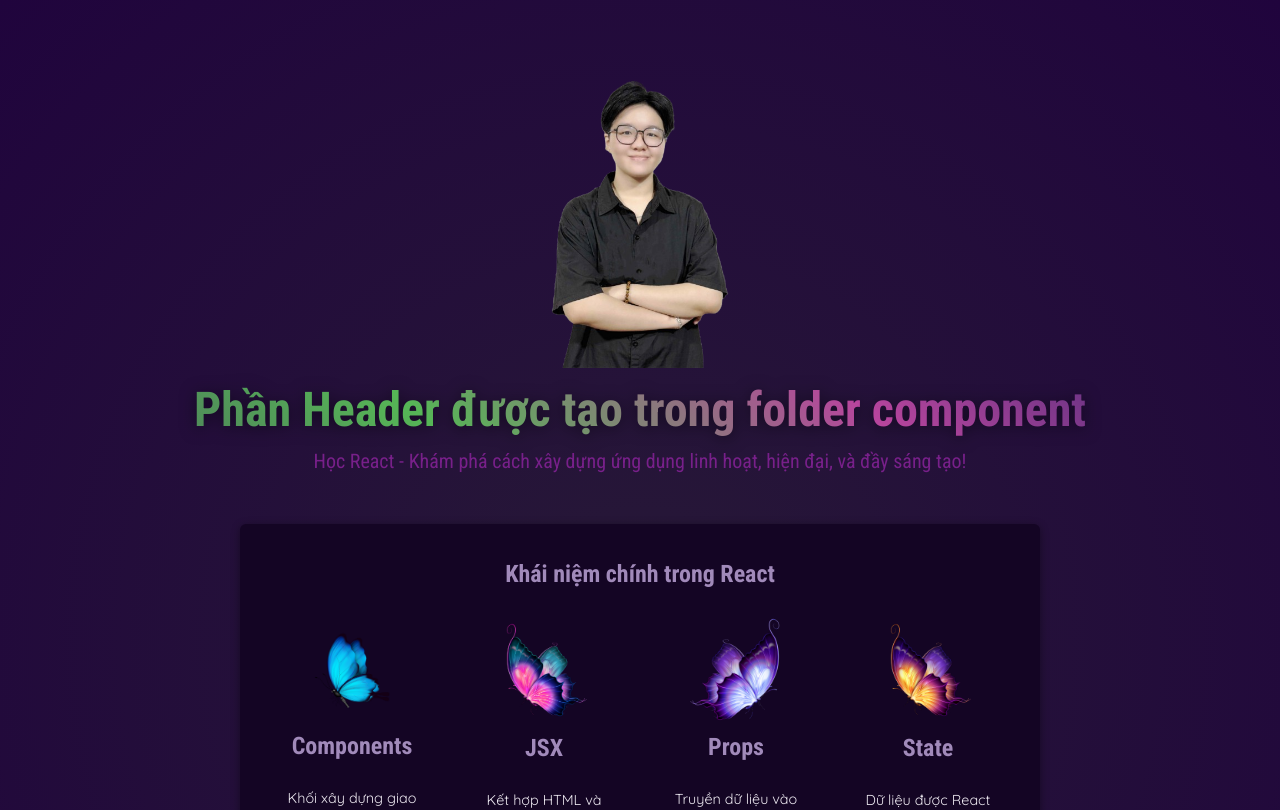
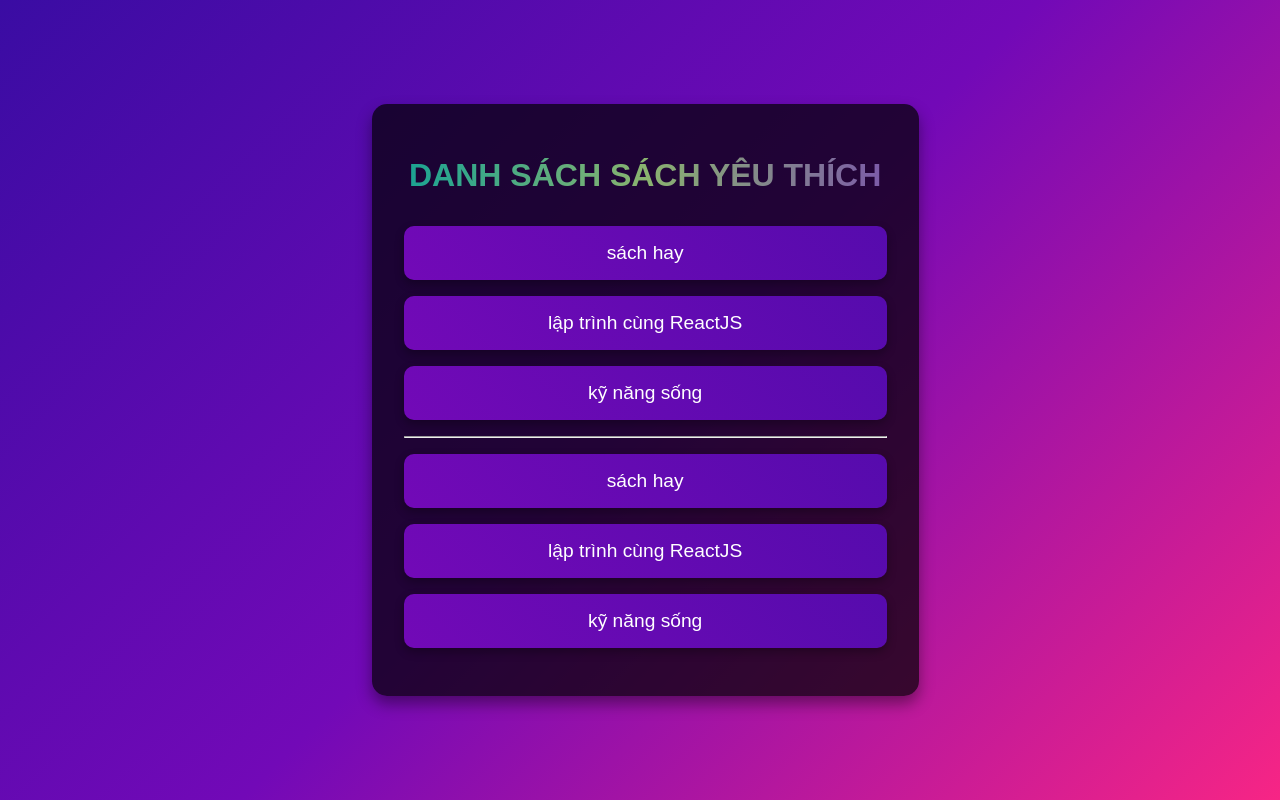
Before and after one commit to ACE2209/ReactJS-and-NextJS, a React (Vite) app: page / in a window 1280 px wide. Shown: the top 810 px of the page. Built offline with nearby package versions, Linux system fonts and the light colour scheme.

Commit message:
update lan 8

```diff
--- a/src/App.jsx
+++ b/src/App.jsx
@@ -1,4 +1,4 @@
-import Output from "./components/Theory/OutputButton";
+import Output from "./components/7/Map";
 
 function App() {
   return (
--- /dev/null
+++ b/src/components/7/Book.jsx
@@ -0,0 +1,3 @@
+export default function Book({title}) {
+  return <li className="book-item">{title}</li>;
+}
--- /dev/null
+++ b/src/components/7/Map.jsx
@@ -0,0 +1,29 @@
+import Book from "./Book";
+// 1. dữ liệu cho sẵn
+const myBooks = ["sách hay", "lập trình cùng ReactJS", "kỹ năng sống"];
+
+import "./map.css";
+
+function App() {
+  return (
+    <>
+      <div className="container">
+        <h1 className="title">Danh sách Sách yêu thích</h1>
+
+        <ul className="book-list">
+          {/* cách 1: lấy dữ liệu theo cách cứng */}
+          <Book title={myBooks[0]}></Book>
+          <Book title={myBooks[1]} />
+          <Book title={myBooks[2]} />
+          <hr />
+          {/* cách 2: dùng .map để lấy dữ liệu */}
+          {myBooks.map((sach, index) => (
+            <Book title={sach} key={index} />
+          ))}
+        </ul>
+      </div>
+    </>
+  );
+}
+
+export default App;
--- /dev/null
+++ b/src/components/7/map.css
@@ -0,0 +1,54 @@
+/* Tổng quan */
+body {
+  font-family: "Arial", sans-serif;
+  margin: 0;
+  padding: 0;
+  background: linear-gradient(135deg, #3a0ca3, #7209b7, #f72585);
+  color: #fff;
+  text-align: center;
+  min-height: 100vh;
+  display: flex;
+  justify-content: center;
+  align-items: center;
+}
+
+.container {
+  width: 90%;
+  max-width: 600px;
+  padding: 2rem;
+  background: rgba(0, 0, 0, 0.7);
+  border-radius: 15px;
+  box-shadow: 0 8px 15px rgba(0, 0, 0, 0.4);
+}
+
+.title {
+  font-size: 2rem;
+  margin-bottom: 2rem;
+  background: linear-gradient(90deg, #1aa393, #8ab36f, #7c5aa9);
+  -webkit-background-clip: text;
+  -webkit-text-fill-color: transparent;
+  font-weight: bold;
+  text-transform: uppercase;
+}
+
+.book-list {
+  list-style: none;
+  padding: 0;
+  margin: 0;
+}
+
+.book-item {
+  margin: 1rem 0;
+  padding: 1rem;
+  background: linear-gradient(45deg, #7209b7, #560bad);
+  color: #fff;
+  font-size: 1.2rem;
+  border-radius: 10px;
+  box-shadow: 0 4px 10px rgba(0, 0, 0, 0.3);
+  transition: transform 0.3s, background-color 0.3s;
+}
+
+.book-item:hover {
+  transform: scale(1.05);
+  background: linear-gradient(45deg, #f72585, #7209b7);
+}
--- a/src/components/Theory/OutputButton.jsx
+++ b/src/components/Theory/OutputButton.jsx
@@ -65,6 +65,9 @@
     setSelectedTopic(selectedButton);
   }
 
+  const kq = myData.map((item) => ({ ...item }));
+  console.log(kq);
+
   return (
     <>
       <Header />
@@ -73,10 +76,18 @@
           {/* cách thêm dữ liệu cứng */}
           <h2>Khái niệm chính trong React</h2>
           <ul>
-            <MainContent {...myData[0]} />
+            {/* <MainContent {...myData[0]} />
             <MainContent {...myData[1]} />
             <MainContent {...myData[2]} />
-            <MainContent {...myData[3]} />
+            <MainContent {...myData[3]} /> */}
+
+            {/* 1. dùng .map để lấy dữ liệu từ data.js */}
+            {/* 2. khi dùng .map thì sẽ được yêu cầu cung cấp key  */}
+            {/* 3. key dùng để xem phần tử trong key có tồn tại không*/}
+            {/* 4. toán tử spread */}
+            {myData.map((item) => (
+              <MainContent key={item.title} {...item} />
+            ))}
           </ul>
         </section>
 
```
